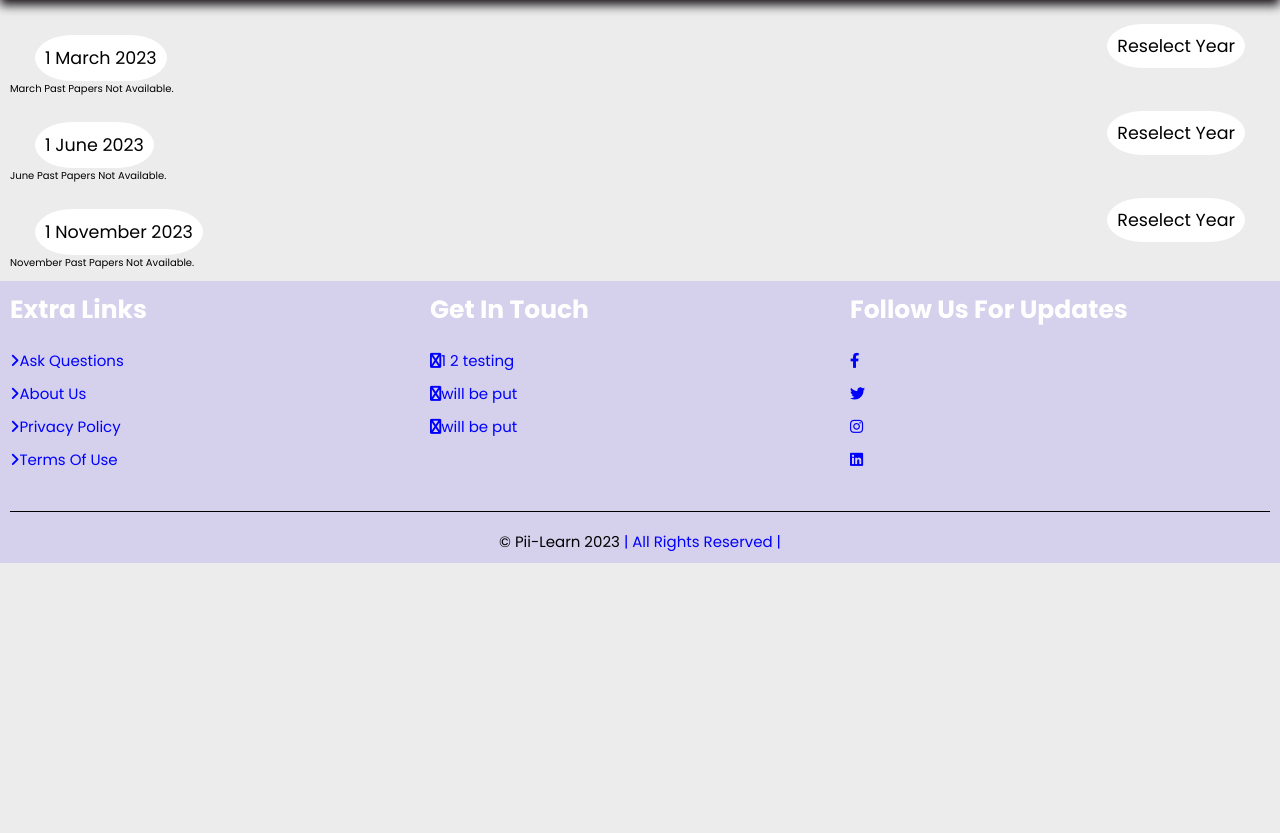
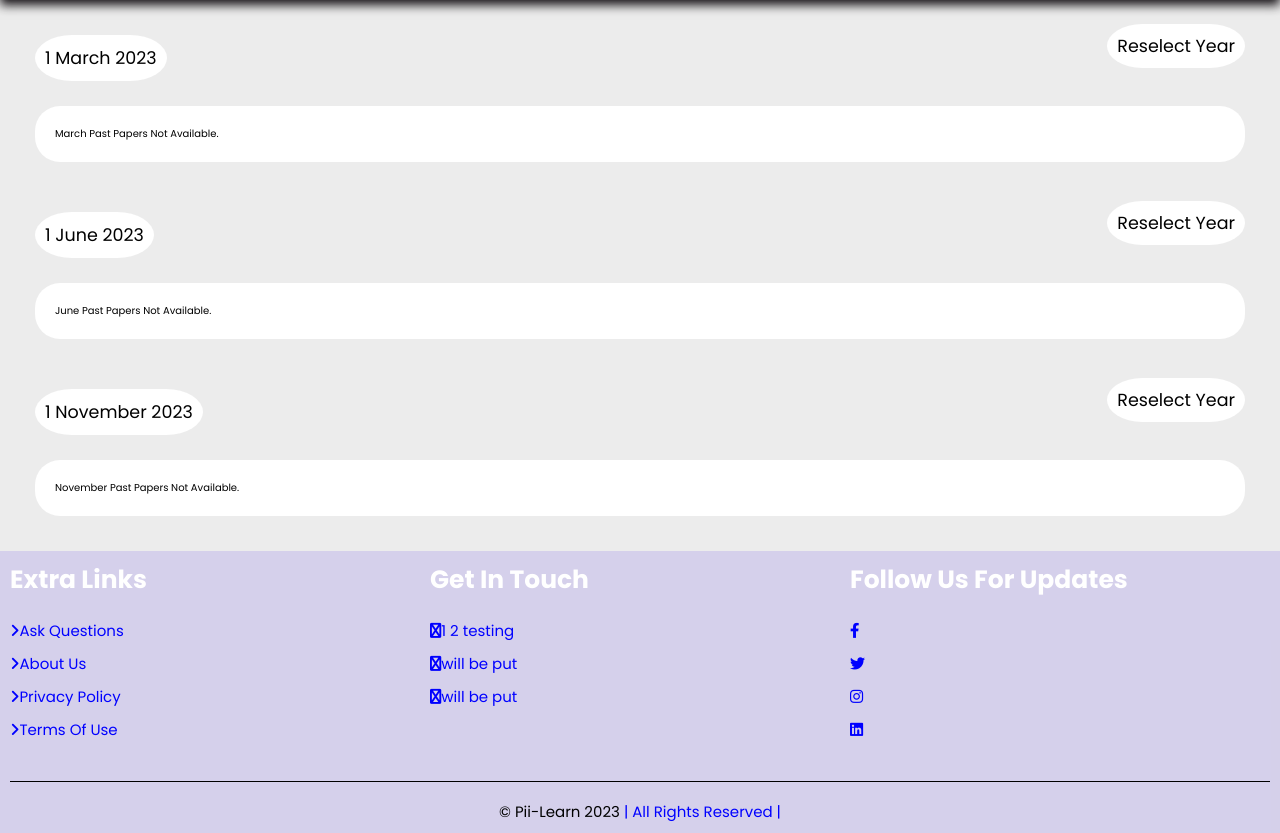
Before and after one commit to eliaschikwanda/pi-learn-1.0, a Django app: a page that uses examsolution/templates/examsolution/base.html in a window 1280 px wide. Shown: the part 123-956 px from the top of the page. Before the commit the page ends 686 px from the top, so only its background shows below. Run offline with Django 4.2, Linux system fonts and the light colour scheme; data comes from the database, SQL or seed files in the repository; some libraries are stand-ins or nearby versions.

Commit message:
Testing CSS

```diff
--- a/examsolution/static/examsolution/css/style.css
+++ b/examsolution/static/examsolution/css/style.css
@@ -337,6 +337,28 @@ section {
 
 /* view_past_paper.html styling starts here */
 
+.question_answer .session_question_list {
+    margin-left: 2.5rem;
+    margin-right: 2.5rem;
+    margin-top: 2.5rem;
+    margin-bottom: 2.5rem;
+    padding: 2rem;
+    border-radius: 2.5rem;
+    background-color: white;
+}
+
+.question_answer .session_question_list a {
+    display: inline-table;
+    font-size: 1.5rem;
+    background-color: white;
+    padding: 0.5rem;
+    color: black;
+    border: 2px solid blue;
+    border-radius: 2.5rem;
+    margin-top: 2rem;
+    margin-right: 2rem;
+}
+
 
 /* view_past_paper.html ends here */
 
```
